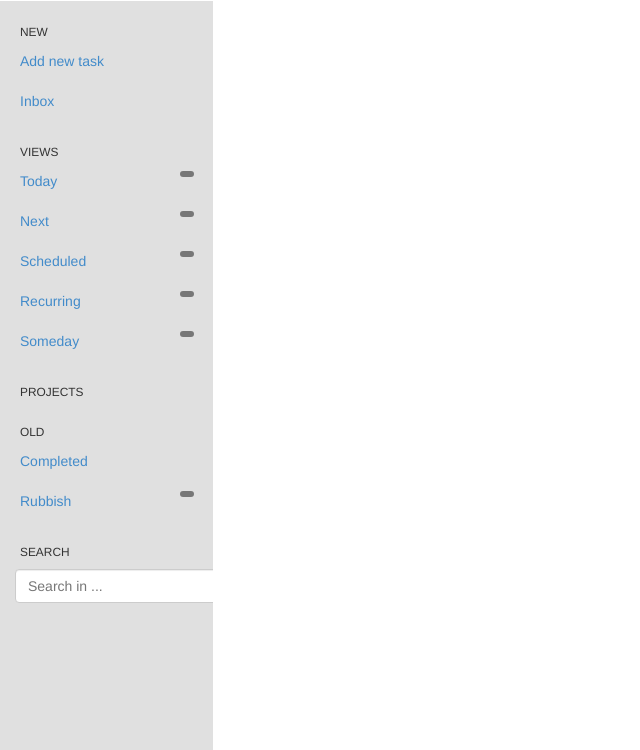
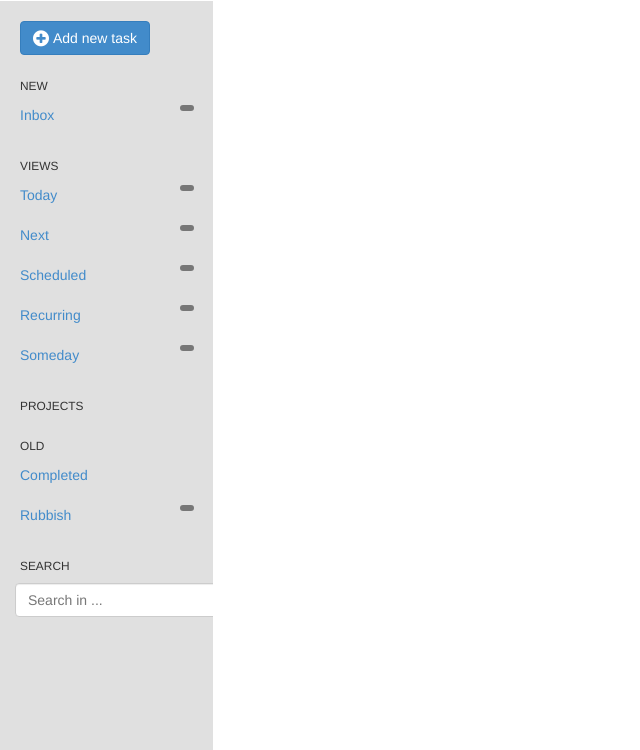
Before and after one commit to countermeasure/taask, a Django app: template tasks/templates/app_base.html in a window 1280 px wide. Shown: the part 50-800 px from the top of the page, without its empty margins (0-640 px from the left). Run offline with Django 3.2, Linux system fonts and the light colour scheme; the template is opened without the code that fills it, so the values that code supplies are empty; some libraries are stand-ins or nearby versions.

Commit message:
Add new task link is now a button

```diff
--- a/tasks/templates/app_base.html
+++ b/tasks/templates/app_base.html
@@ -78,11 +78,16 @@
     <div class="container-fluid">
       <div class="row">
         <div class="col-sm-3 col-md-2 sidebar">
+          <a class="btn btn-primary" id="new_task"
+            href="{% url 'add-task' %}">
+            <i class="fa fa-plus-circle fa-lg"></i>&nbsp;Add new task</a>
+          <br><br>
           <small>NEW</small>
           <ul class="nav nav-sidebar">
-            <li id="new_task"><a href="{% url 'add-task' %}">Add new task</a></li>
             <li id="inbox"><a href="{% url 'list-tasks' 'view' 'inbox' %}">
-              Inbox<span class="badge pull-right">{{ task_count.inbox }}</span></a></li>
+              Inbox<span class="badge pull-right">
+              {{ task_count.inbox }}
+              </span></a></li>
           </ul>
           <small>VIEWS</small>
           <ul class="nav nav-sidebar">
```
